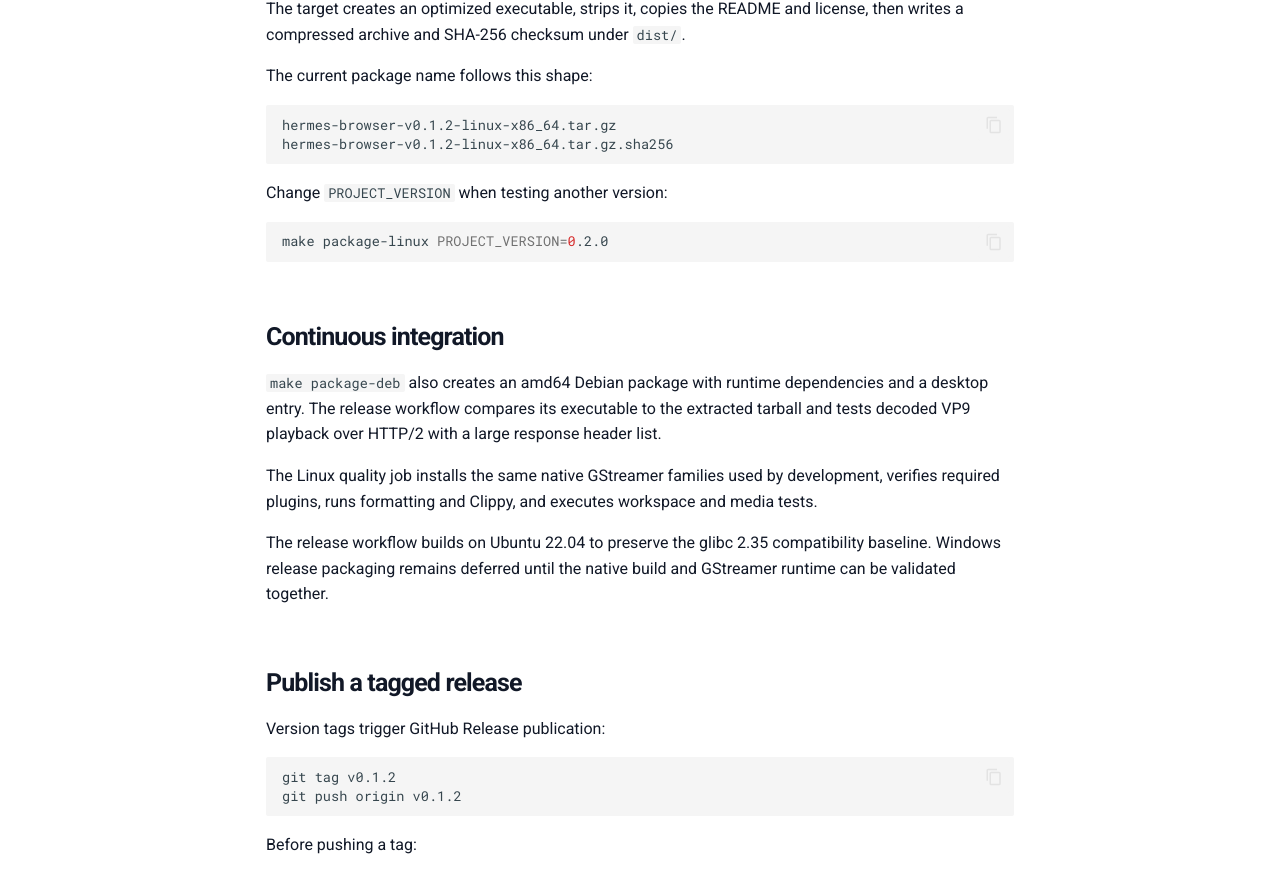
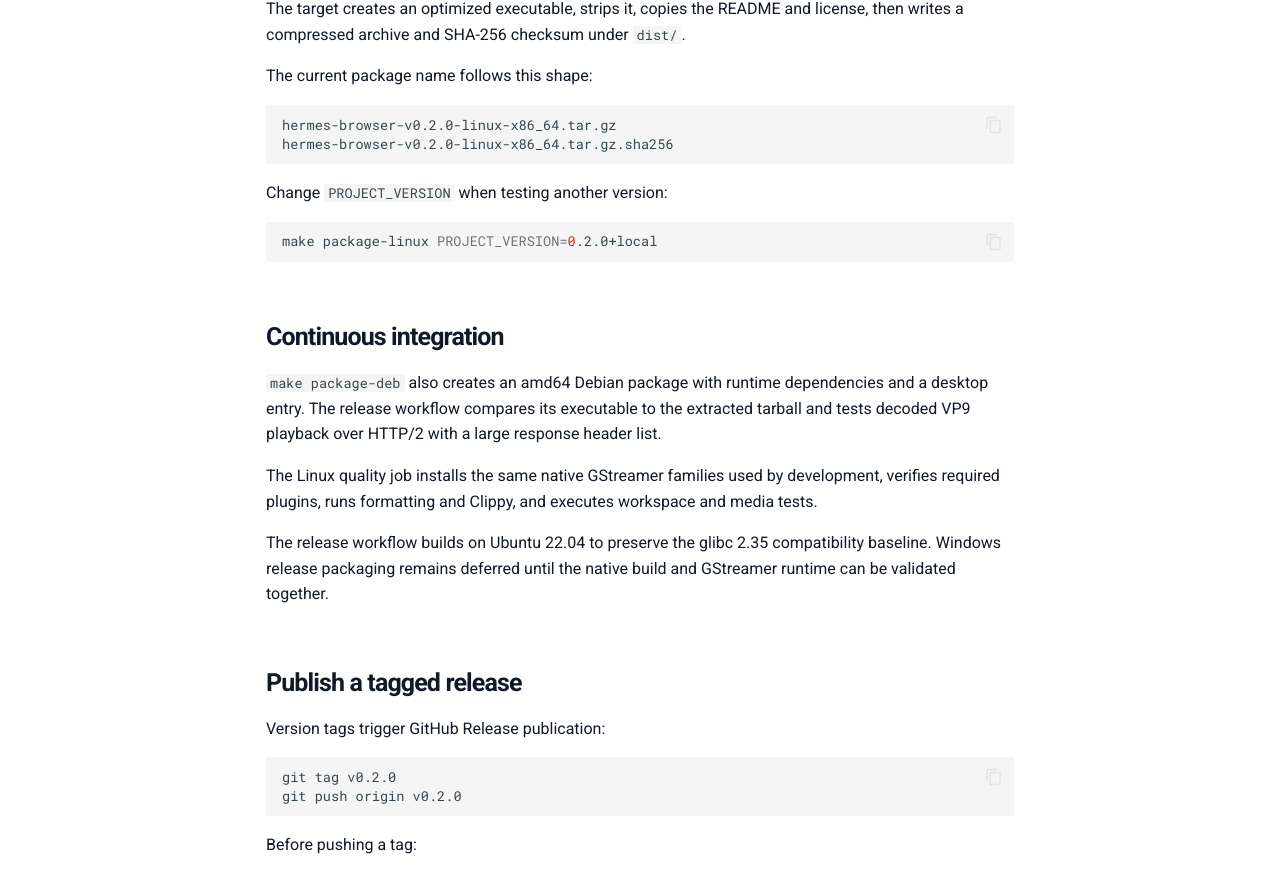
Before and after one commit to KaykCaputo/hermes-browser, an MkDocs documentation site: the page built from docs/developer-guide/releases.md, in a window 1280 px wide and 1400 px high. Shown: the part 508-1386 px from the top of the window. Built offline with MkDocs 1.6.1 and Material for MkDocs 9.7.7, drawn with Linux system fonts in a browser that asks for light colours; comment, search, counter and statistics services are not loaded.

Commit message:
chore(release): prepare v0.2.0

````diff
--- a/Cargo.toml
+++ b/Cargo.toml
@@ -9,7 +9,7 @@ members = [
 exclude = ["third_party/gaol"]
 
 [workspace.package]
-version = "0.1.2"
+version = "0.2.0"
 edition = "2024"
 license = "MPL-2.0"
 
--- a/docs/developer-guide/releases.md
+++ b/docs/developer-guide/releases.md
@@ -18,14 +18,14 @@ The target creates an optimized executable, strips it, copies the README and lic
 The current package name follows this shape:
 
 ```text
-hermes-browser-v0.1.2-linux-x86_64.tar.gz
-hermes-browser-v0.1.2-linux-x86_64.tar.gz.sha256
+hermes-browser-v0.2.0-linux-x86_64.tar.gz
+hermes-browser-v0.2.0-linux-x86_64.tar.gz.sha256
 ```
 
 Change `PROJECT_VERSION` when testing another version:
 
 ```bash
-make package-linux PROJECT_VERSION=0.2.0
+make package-linux PROJECT_VERSION=0.2.0+local
 ```
 
 ## Continuous integration
@@ -41,8 +41,8 @@ The release workflow builds on Ubuntu 22.04 to preserve the glibc 2.35 compatibi
 Version tags trigger GitHub Release publication:
 
 ```bash
-git tag v0.1.2
-git push origin v0.1.2
+git tag v0.2.0
+git push origin v0.2.0
 ```
 
 Before pushing a tag:
````
Also changed, not shown: README.md (+2 -2 lines), 2 other files.
